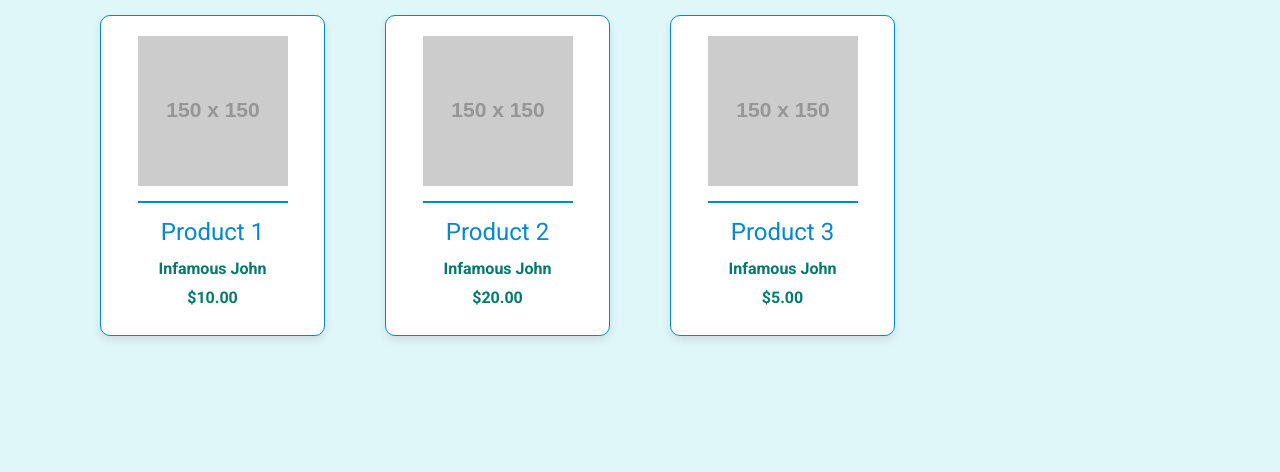
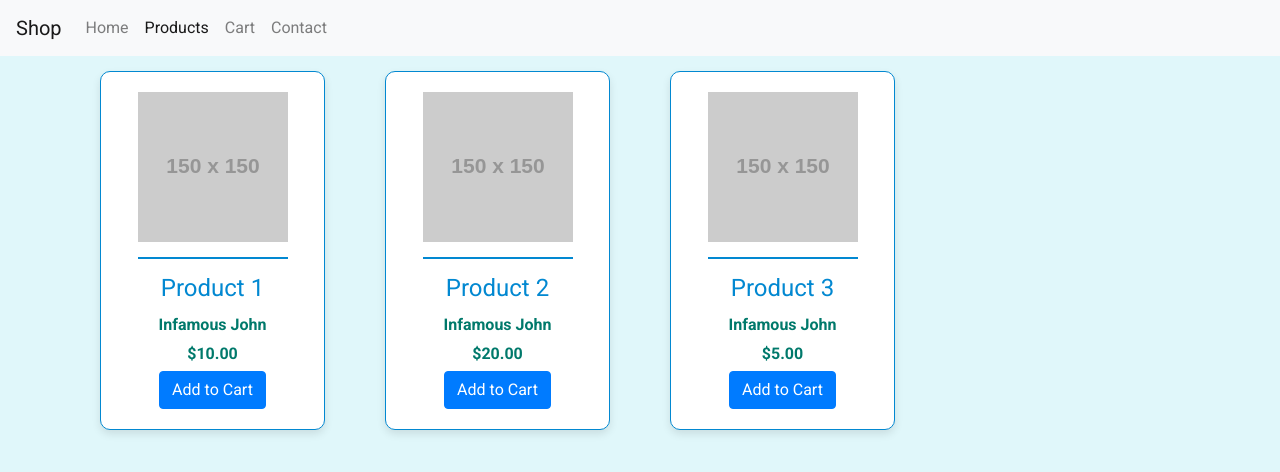
Before and after one commit to dci-marc/w02-d04-e02, a plain HTML site: page index.html in a window 1280 px wide. Drawn offline with nearby package versions, Linux system fonts and the light colour scheme; placeholder pictures from the web are drawn by us.

Commit message:
Implement some simple Bootstrap components

```diff
--- a/index.html
+++ b/index.html
@@ -48,6 +48,28 @@
     </style>
 </head>
 <body>
+    <nav class="navbar navbar-expand-lg navbar-light bg-light">
+        <a class="navbar-brand" href="#">Shop</a>
+        <button class="navbar-toggler" type="button" data-toggle="collapse" data-target="#navbarNav" aria-controls="navbarNav" aria-expanded="false" aria-label="Toggle navigation">
+            <span class="navbar-toggler-icon"></span>
+        </button>
+        <div class="collapse navbar-collapse" id="navbarNav">
+            <ul class="navbar-nav">
+                <li class="nav-item">
+                    <a class="nav-link" href="#">Home</a>
+                </li>
+                <li class="nav-item active">
+                    <a class="nav-link" href="#">Products <span class="sr-only">(current)</span></a>
+                </li>
+                <li class="nav-item">
+                    <a class="nav-link" href="#">Cart</a>
+                </li>
+                <li class="nav-item">
+                    <a class="nav-link" href="#">Contact</a>
+                </li>
+            </ul>
+        </div>
+    </nav>
     <div class="container">
         <div id="content" class="row">
             <div class="col-md-3 col-sm-6">
@@ -64,6 +86,7 @@
                     <div class="product-price">
                         <p>$10.00</p>
                     </div>
+                    <button type="button" class="btn btn-primary">Add to Cart</button>
                 </div>
             </div>
             <div class="col-md-3 col-sm-6">
@@ -80,12 +103,13 @@
                     <div class="product-price">
                         <p>$20.00</p>
                     </div>
+                    <button type="button" class="btn btn-primary">Add to Cart</button>
                 </div>
             </div>
             <div class="col-md-3 col-sm-6">
                 <div class="product">
                     <div class="product-image">
-                        <img src="https://via.placeholder.com/150" alt="Product 2">
+                        <img src="https://via.placeholder.com/150" alt="Product 3">
                     </div>
                     <div class="product-title">
                         <h2>Product 3</h2>
@@ -96,6 +120,7 @@
                     <div class="product-price">
                         <p>$5.00</p>
                     </div>
+                    <button type="button" class="btn btn-primary">Add to Cart</button>
                 </div>
             </div>
         </div>
```
